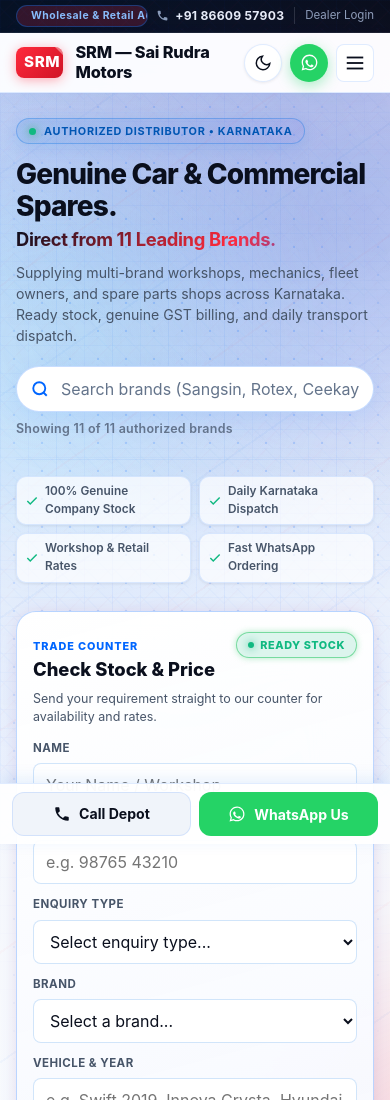
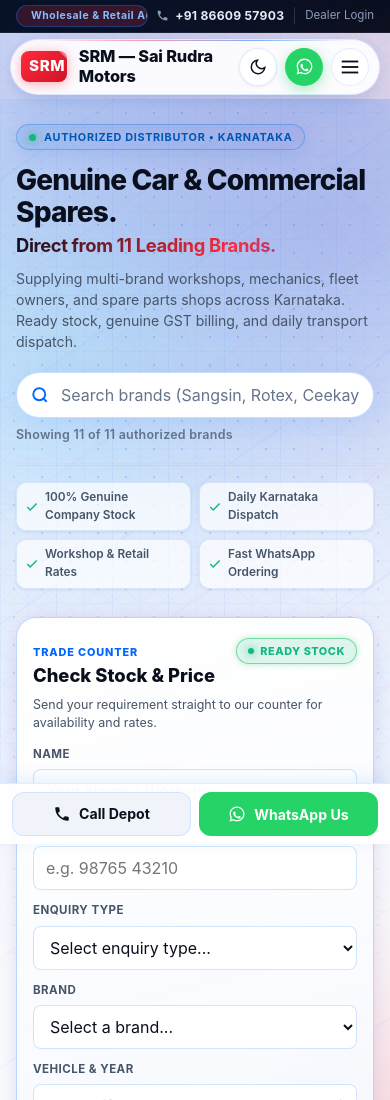
Before and after one commit to iamprimes02-dev/Sai-Rudra-Motors, a website: page public/index.html in a window 390 px wide. Shown: the top 1100 px of the page. Drawn offline with Linux system fonts and the light colour scheme; no server answers.

Commit message:
style: transform top navigation bar into floating frosted pill dock

```diff
--- a/public/css/styles.css
+++ b/public/css/styles.css
@@ -244,10 +244,15 @@ html[data-theme="dark"] {
 
 html {
   scroll-behavior: smooth;
+  scroll-padding-top: 86px;
   background-color: var(--srm-bg);
   overflow-x: hidden;
   max-width: 100vw;
   -webkit-text-size-adjust: 100%;
+}
+
+section[id] {
+  scroll-margin-top: 86px;
 }
 
 body {
@@ -427,26 +432,91 @@ button {
 }
 
 /* ==========================================================================
-   Navigation Bar - Apple Frosted Glass Floating Dock
+   Navigation Bar - Floating Frosted Glass Pill Dock
    ========================================================================== */
 .srm-navbar {
+  position: sticky;
+  top: 14px;
+  z-index: 150;
+  width: 100%;
+  pointer-events: none;
+  background: transparent;
+  padding: 0 16px;
+  margin-top: 10px;
+  margin-bottom: 8px;
+  border: none;
+  box-shadow: none;
+  transition: top 0.25s ease;
+}
+
+.srm-nav-inner {
+  display: flex;
+  align-items: center;
+  justify-content: space-between;
+  height: 64px;
+  max-width: 1240px;
+  margin: 0 auto;
+  padding: 0 18px 0 14px;
+  border-radius: var(--radius-pill);
   background: var(--srm-glass-dock);
   backdrop-filter: var(--srm-glass-blur);
   -webkit-backdrop-filter: var(--srm-glass-blur);
+  border: 1.5px solid var(--srm-border);
+  box-shadow: 0 14px 34px -8px rgba(0, 102, 255, 0.16), 0 4px 18px rgba(10, 15, 29, 0.06);
+  pointer-events: auto;
+  position: relative;
+  transition: transform 0.25s ease, box-shadow 0.25s ease, border-color 0.25s ease;
+}
+
+/* Subtle precision racing highlight hairline inside the pill */
+.srm-nav-inner::before {
+  content: "";
+  position: absolute;
+  top: 0;
+  left: 28px;
+  right: 28px;
+  height: 1.5px;
+  background: linear-gradient(90deg, transparent, rgba(255, 42, 60, 0.45) 30%, rgba(0, 102, 255, 0.5) 70%, transparent);
+  border-radius: 9999px;
+  pointer-events: none;
+}
+
+.srm-nav-inner:hover {
+  border-color: var(--srm-border-hover);
+  box-shadow: 0 18px 42px -6px rgba(0, 102, 255, 0.22), 0 6px 20px rgba(10, 15, 29, 0.08);
+}
+
+html[data-theme="dark"] .srm-nav-inner {
+  background: rgba(14, 20, 32, 0.9);
+  border-color: rgba(255, 255, 255, 0.12);
+  box-shadow: 0 18px 42px -8px rgba(0, 0, 0, 0.65), 0 2px 14px rgba(0, 102, 255, 0.16), inset 0 1px 0 rgba(255, 255, 255, 0.12);
+}
+
+html[data-theme="dark"] .srm-nav-inner:hover {
+  border-color: rgba(0, 102, 255, 0.5);
+  box-shadow: 0 20px 48px -6px rgba(0, 0, 0, 0.75), 0 0 20px rgba(0, 102, 255, 0.25), inset 0 1px 0 rgba(255, 255, 255, 0.18);
+}
+
+.srm-back-button {
+  display: inline-flex;
+  align-items: center;
+  gap: 6px;
+  font-size: 0.82rem;
+  font-weight: 700;
   color: var(--srm-text-primary);
-  position: sticky;
-  top: 0;
-  z-index: 150;
-  border-bottom: 1px solid var(--srm-border);
-  box-shadow: 0 4px 20px rgba(0, 113, 227, 0.04);
-  transition: background 0.25s ease, border-color 0.25s ease, color 0.25s ease;
-}
-
-.srm-nav-inner {
-  display: flex;
-  align-items: center;
-  justify-content: space-between;
-  height: 66px;
+  text-decoration: none;
+  padding: 6px 14px;
+  border-radius: var(--radius-pill);
+  background: var(--srm-surface-subtle);
+  border: 1px solid var(--srm-border);
+  transition: all 0.2s cubic-bezier(0.16, 1, 0.3, 1);
+}
+
+.srm-back-button:hover {
+  background: var(--srm-primary-navy);
+  color: #FFFFFF;
+  border-color: var(--srm-primary-navy);
+  transform: translateX(-2px);
 }
 
 .srm-brand-logo {
@@ -636,14 +706,33 @@ html[data-theme="dark"] .theme-icon-moon {
 
 .srm-mobile-drawer {
   display: none;
-  background: var(--srm-surface);
-  border-bottom: 2px solid var(--srm-red-accent);
+  pointer-events: auto;
+  max-width: 1240px;
+  margin: 8px auto 0 auto;
+  border-radius: 22px;
+  background: var(--srm-glass-dock);
+  backdrop-filter: var(--srm-glass-blur);
+  -webkit-backdrop-filter: var(--srm-glass-blur);
+  border: 1.5px solid var(--srm-border);
+  box-shadow: 0 20px 48px -10px rgba(0, 0, 0, 0.35);
   overflow: hidden;
-  box-shadow: var(--shadow-lg);
+  transition: all 0.25s cubic-bezier(0.16, 1, 0.3, 1);
 }
 
 .srm-mobile-drawer.open {
   display: block;
+  animation: srmDrawerSlideDown 0.24s cubic-bezier(0.16, 1, 0.3, 1);
+}
+
+@keyframes srmDrawerSlideDown {
+  from {
+    opacity: 0;
+    transform: translateY(-8px) scale(0.98);
+  }
+  to {
+    opacity: 1;
+    transform: translateY(0) scale(1);
+  }
 }
 
 .drawer-inner {
@@ -2875,13 +2964,23 @@ html[data-theme="dark"] .feature-icon-frame {
     font-size: 0.72rem;
   }
 
-  /* Header & Navigation: balanced 3 circular action icons on right */
+  /* Header & Navigation: Floating Pill Dock */
   .srm-navbar {
-    height: 60px;
+    top: 8px;
+    padding: 0 10px;
+    margin-top: 6px;
+    margin-bottom: 4px;
+    height: auto;
   }
 
   .srm-nav-inner {
-    height: 60px;
+    height: 56px;
+    padding: 0 10px;
+  }
+
+  .srm-mobile-drawer {
+    border-radius: 20px;
+    margin: 6px auto 0 auto;
   }
 
   .brand-crest {
@@ -2930,7 +3029,7 @@ html[data-theme="dark"] .feature-icon-frame {
     min-width: 38px;
     min-height: 38px;
     padding: 6px;
-    border-radius: var(--radius-sm);
+    border-radius: 50%;
   }
 
   /* Hero Section */
--- a/public/index.html
+++ b/public/index.html
@@ -5,8 +5,8 @@
   <meta name="viewport" content="width=device-width, initial-scale=1.0">
   <title>SRM — Sai Rudra Motors | Authorized Auto Spares Distributors</title>
   <meta name="description" content="Authorized wholesale and retail distributors for genuine automotive spare parts across Karnataka. Supplying workshops, mechanics, fleet owners, and spare parts shops with ready stock, genuine GST billing, and daily transport dispatch.">
-  <link rel="stylesheet" href="/css/styles.css?v=3.7">
-  <script src="/js/theme.js?v=3.7"></script>
+  <link rel="stylesheet" href="/css/styles.css?v=4.1">
+  <script src="/js/theme.js?v=4.1"></script>
   <link rel="preconnect" href="https://fonts.googleapis.com">
   <link rel="preconnect" href="https://fonts.gstatic.com" crossorigin>
   <link href="https://fonts.googleapis.com/css2?family=Plus+Jakarta+Sans:wght@400;500;600;700;800&family=Space+Grotesk:wght@600;700&display=swap" rel="stylesheet">
```
Also changed, not shown: public/supplier.html (+2 -2 lines).
